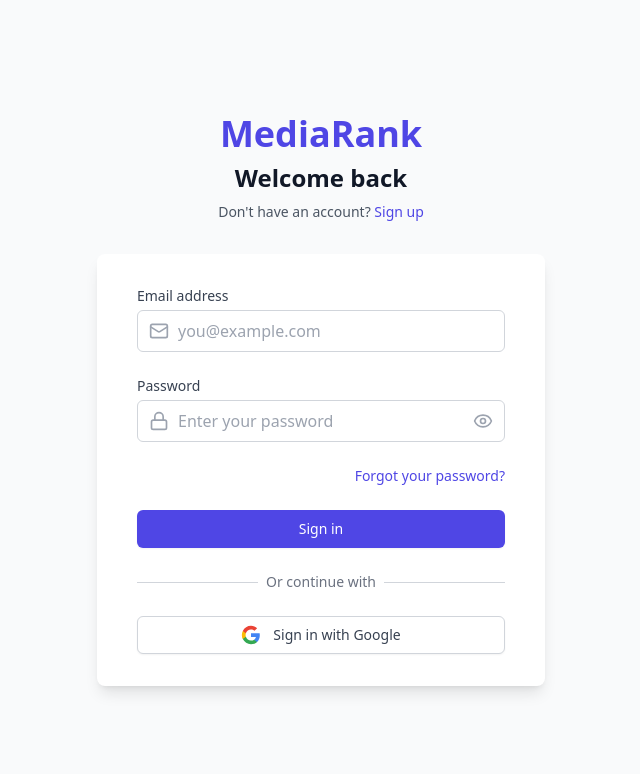
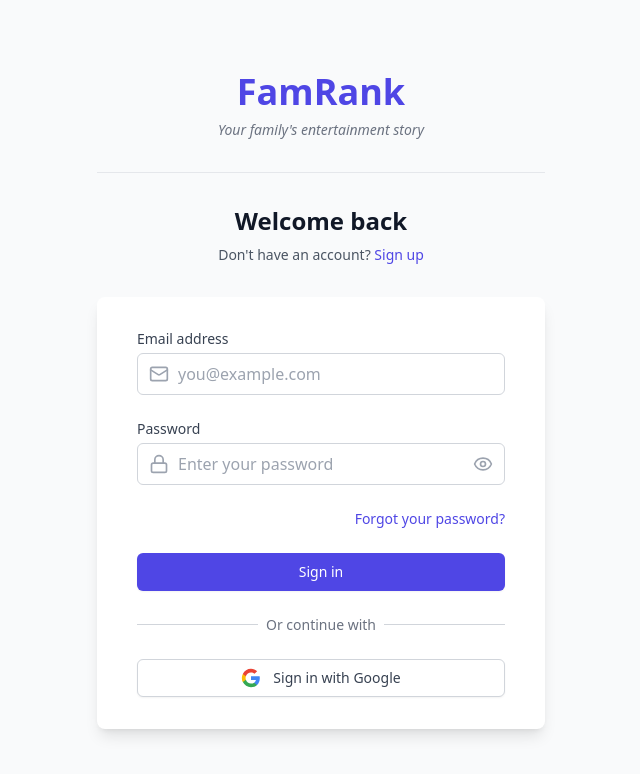
Before and after one commit to joshharbaugh/media-rank, a React (Vite) app: page /login in a window 1280 px wide. Shown: the top 774 px of the page, without its empty margins (319-959 px from the left). Built offline with nearby package versions, Linux system fonts and the light colour scheme; no server answers.

Commit message:
chore: update name and tagline on Login.

```diff
--- a/src/components/auth/LoginPage.tsx
+++ b/src/components/auth/LoginPage.tsx
@@ -94,8 +94,10 @@
         {/* Logo/Header */}
         <div className="text-center">
           <h1 className="text-4xl font-bold text-indigo-600 dark:text-indigo-400 mb-2">
-            MediaRank
+            FamRank
           </h1>
+          <p className="text-sm italic text-gray-500 dark:text-gray-400 mb-8">Your family's entertainment story</p>
+          <hr className="border-gray-200 dark:border-gray-700 mb-8" />
           <h2 className="text-2xl font-semibold text-gray-900 dark:text-gray-100">
             {mode === 'login' && 'Welcome back'}
             {mode === 'signup' && 'Create your account'}
```
